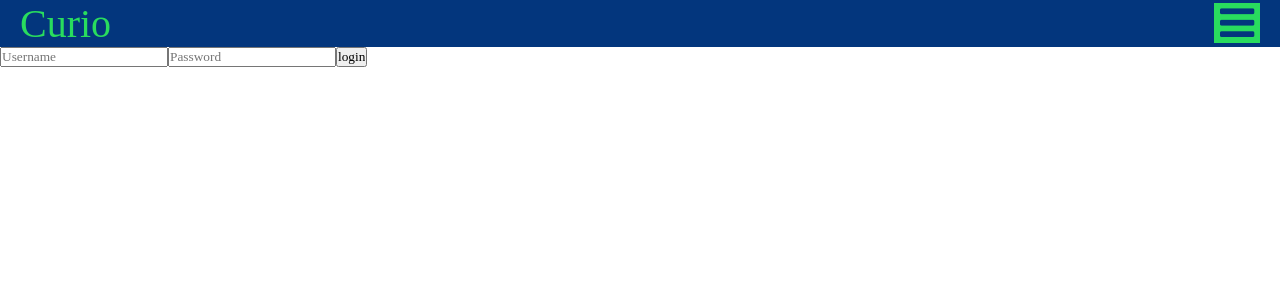
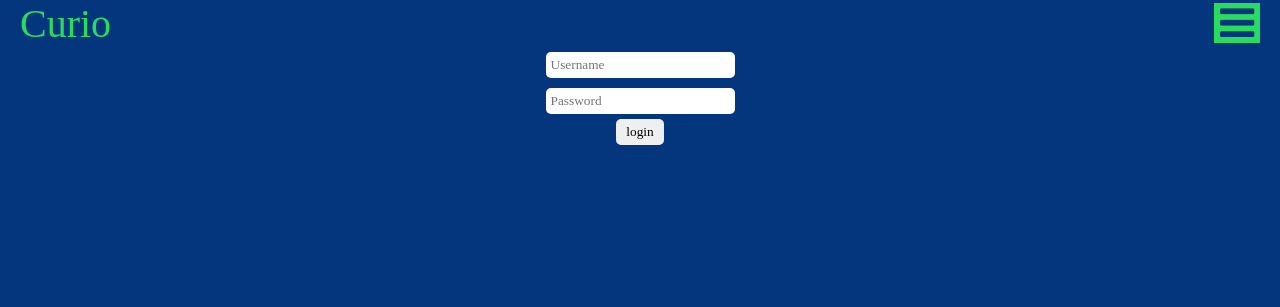
Before and after one commit to Project-Aap/TheBattle, a PHP site: page /login.php in a window 1280 px wide. Shown: the top 307 px of the page. Run offline with PHP 8.4, Linux system fonts and the light colour scheme; some web fonts are replaced.

Commit message:
styled and finished the login form

```diff
--- /dev/null
+++ b/ThebattleWWW/frontend/css/login_style.css
@@ -0,0 +1,55 @@
+.logout {
+    display: inline;
+    padding-left: 20px;
+}
+
+.logout input {
+    border: none;
+    background: none;
+    color: #29DC5F;
+    font-size: 2.5rem;
+}
+
+.login {
+    background: #03367D;
+}
+
+.login-text {
+    text-align: center;
+    color: #29DC5F;
+}
+
+.login-input {
+    padding: 5px 20px 5px 5px;
+    margin: 5px 0;
+    border-radius: 5px;
+    border: none;
+}
+
+.login-submit {
+    padding: 5px 10px;
+    border-radius: 5px;
+    border: none;
+}
+
+.login-flex {
+    display: flex;
+}
+
+.align-center {
+    align-items: center;
+}
+
+.flex-reverse {
+    flex-direction: column;
+}
+
+.error {
+    margin-top: 10px;
+    text-align: center;
+}
+
+.succes {
+    margin-top: 10px;
+    text-align: center;
+}
--- a/ThebattleWWW/frontend/header.php
+++ b/ThebattleWWW/frontend/header.php
@@ -7,6 +7,7 @@
   <title>Curio.nl | TheBattle</title>
   <link rel="stylesheet" href="style.css">
   <link rel="stylesheet" href="https://cdnjs.cloudflare.com/ajax/libs/font-awesome/4.7.0/css/font-awesome.min.css">
+  <link rel="stylesheet" href="css/login_style.css">
 </head>
 
 <body>
@@ -22,7 +23,17 @@
           <a href="#">TheBattle</a>
           <a href="#">Contact </a>
           <!-- if you want to add forms for the login system i would put it in here -->
-          <a href="login.php">Login</a>
+          <?php
+            if (isset($_SESSION["idUsers"])) {
+              echo '<a href="AdminPanel/sendMails.php">AdminPanel</a>';
+                  echo '<form class="logout" action="../backend/includes/logout.inc.php" method="POST">';
+                      echo '<input type="submit" name="logout-submit" value="logout">';
+                  echo '</form>';
+              } else {
+                  // ============Dit krijg je te zien als je niet bent ingelogged=========
+                  echo '<a href="login.php">Login</a>';
+              }
+            ?>
           <!-- =========================================================== -->
         </div>
         <a href="javascript:void(0);" class="icon" onclick="myFunction()">
--- a/ThebattleWWW/frontend/login.php
+++ b/ThebattleWWW/frontend/login.php
@@ -2,27 +2,22 @@
   session_start();
 ?>
 <?php require("header.php");?>
+<body class="login">
     <main>
         <?php
             if (isset($_SESSION["idUsers"])) {
-                echo '<form action="../backend/includes/logout.inc.php" method="POST">';
-                    echo '<input type="submit" name="logout-submit" value="logout">';
-                echo '</form>';
-                // =====================Hier kan je iets zetten als je ingelogged bent==============================
-                echo '<p>You are logged in!</p>';
-                // =====================Dit kan je wegdoen maar je kan bijvoorbeeld ook de naam uit de database halen=============
-                echo '<p>User:' . $_SESSION["idUsers"] . '</p>';
+                echo '<p class="login-text">Welkom user '  . $_SESSION["idUsers"] . '!</p>';
             } else {
                 // ============Dit krijg je te zien als je niet bent ingelogged=========
-                echo '<form action="../backend/includes/login.inc.php" method="POST">';
+                echo '<form class="login-flex flex-reverse align-center" action="../backend/includes/login.inc.php" method="POST">';
                     if (isset($_GET["uid"])) {
                         $uid = $_GET["uid"];
-                        echo '<input type="text" name="uid" placeholder="Username" value="' . $uid . '">';
+                        echo '<input class="login-input" type="text" name="uid" placeholder="Username" value="' . $uid . '">';
                     } else {
-                        echo '<input type="text" name="uid" placeholder="Username">';
+                        echo '<input class="login-input" type="text" name="uid" placeholder="Username">';
                     }
-                    echo '<input type="password" name="pwd" placeholder="Password">';
-                    echo '<input type="submit" name="login-submit" value="login">';
+                    echo '<input class="login-input" type="password" name="pwd" placeholder="Password">';
+                    echo '<input class="login-submit" type="submit" name="login-submit" value="login">';
                 echo '</form>';
             }
 
```
